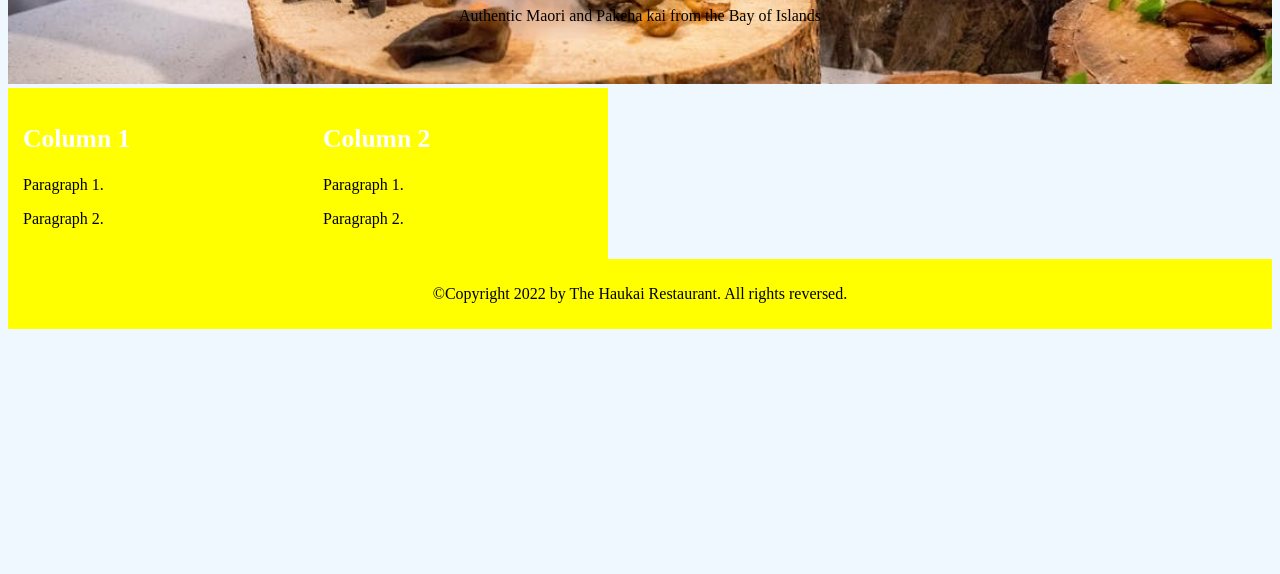
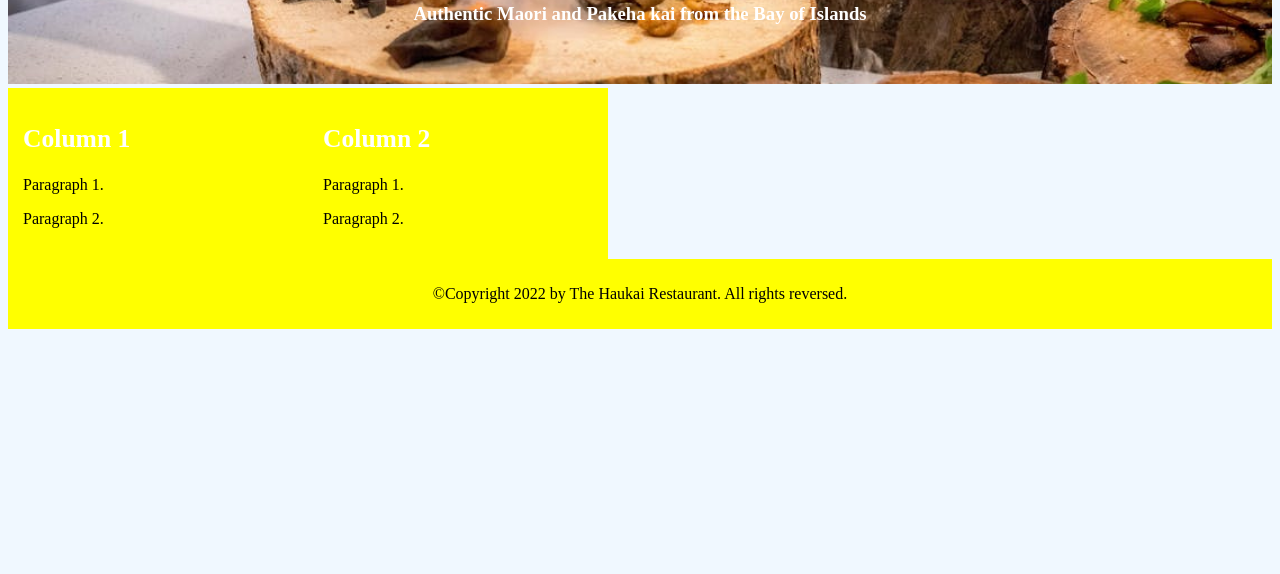
Before and after one commit to coastroad/coastroad.github.io, a plain HTML site: page index.html in a window 1280 px wide. Shown: the part 242-816 px from the top of the page. Drawn offline with Linux system fonts and the light colour scheme.

Commit message:
white text

```diff
--- a/index.html
+++ b/index.html
@@ -50,7 +50,7 @@
         <div class="center">
           <h1>THE HAUKAI</h1>
           <h2>RESTAURANT</h2>
-          <p>Authentic Maori and Pakeha kai from the Bay of Islands</p>
+          <h3>Authentic Maori and Pakeha kai from the Bay of Islands</h3>
         </div>
       </div>
 
--- a/styles/styles.css
+++ b/styles/styles.css
@@ -10,15 +10,17 @@
 h1{
     color:white;
     font-size: 3vw;
-
 }
 
 /* h2 styling */
 h2{
     color:white;
     font-size: 2vw;
+}
 
-
+/*h3 styling */
+h3{
+    color:white;
 }
 
 .shadow {
```
